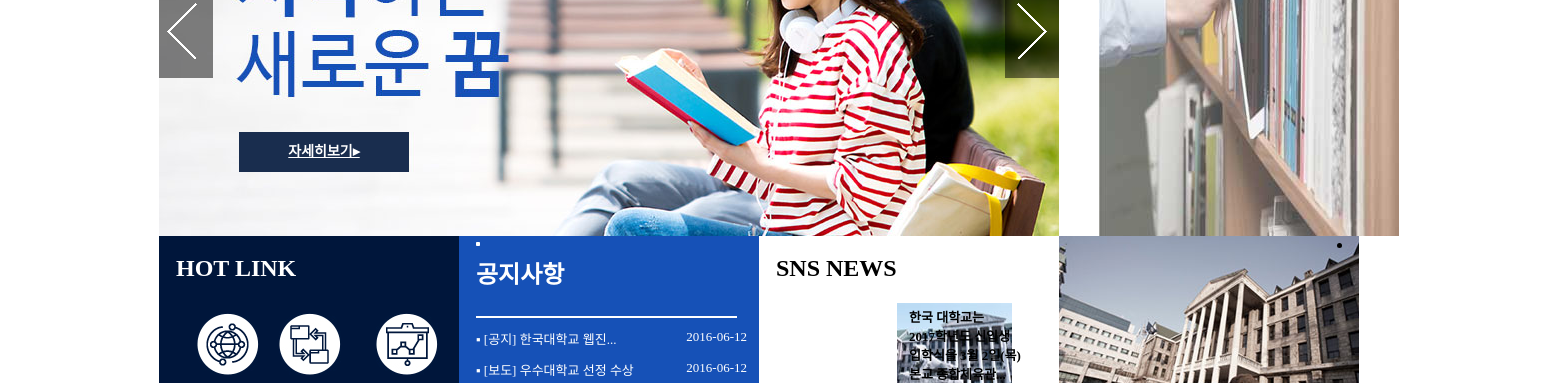
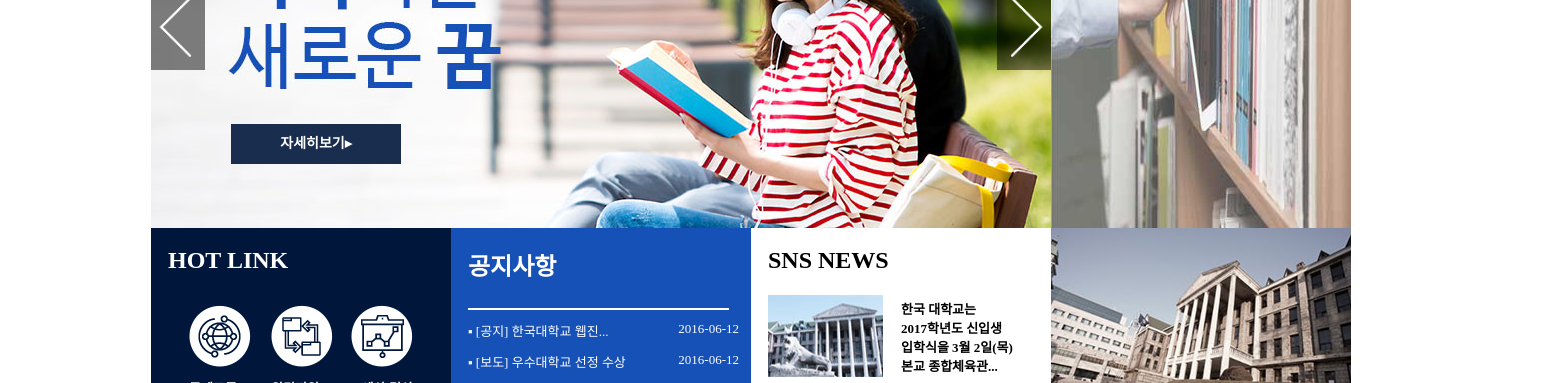
Before and after one commit to yujihye/html_sian_uni, a plain HTML site: page index.html in a window 1280 px wide. Shown: the part 635-1018 px from the top of the page, 1558 px wide, since content can reach past the window. Drawn offline with Linux system fonts and the light colour scheme.

Commit message:
html_sian_uni
html_sian_uni

```diff
--- /dev/null
+++ b/css/reset.css
@@ -0,0 +1,6 @@
+@charset "utf-8";
+*{margin: 0;padding: 0;box-sizing: border-box;}
+a{text-decoration:none;}
+a:link,a:visited{color:black;}
+li{list-style: none;}
+img{display: block;width: 100%;}
--- a/index.html
+++ b/index.html
@@ -5,7 +5,7 @@
 	<meta charset="UTF-8">
 	<title>문서 제목</title>
 	<link rel="stylesheet" href="./css/jquery.bxslider.css">
-	<link rel="stylesheet" href="../css/reset.css">
+	<link rel="stylesheet" href="./css/reset.css">
 	<link rel="stylesheet" href="./css/style.css">
 	<script src="./js/jquery-3.3.1.min.js"></script>
 	<script src="./js/jquery.bxslider.js"></script>
```
